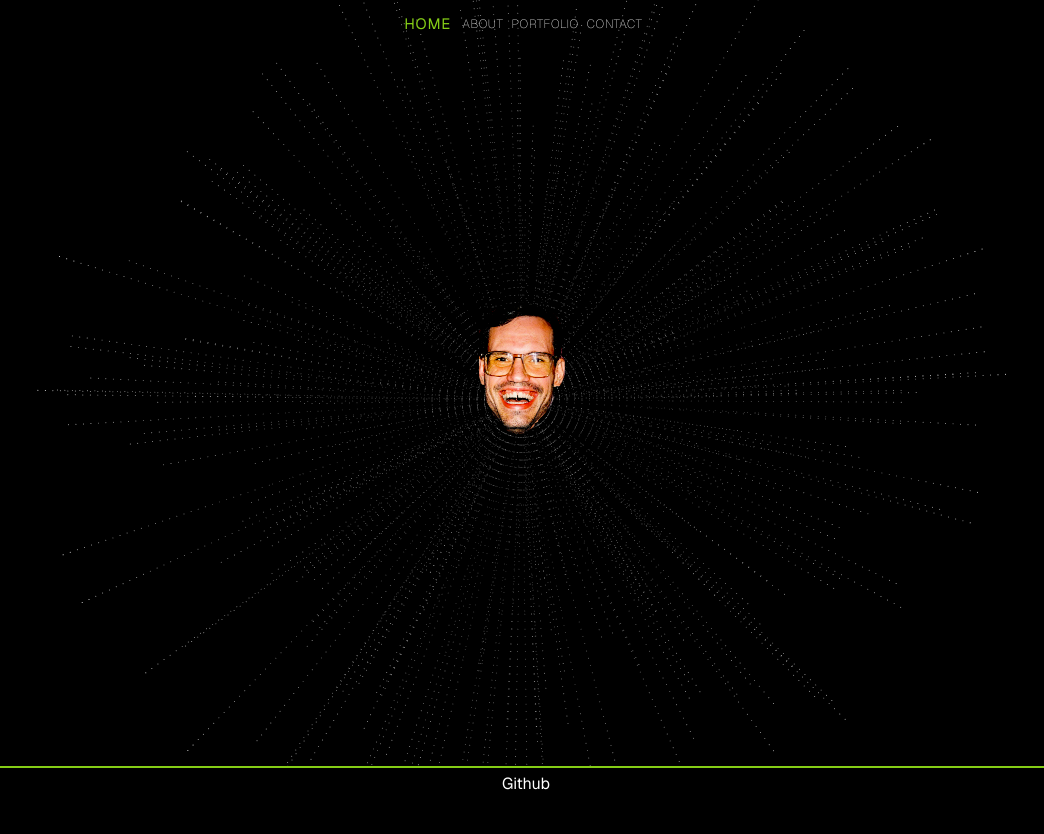
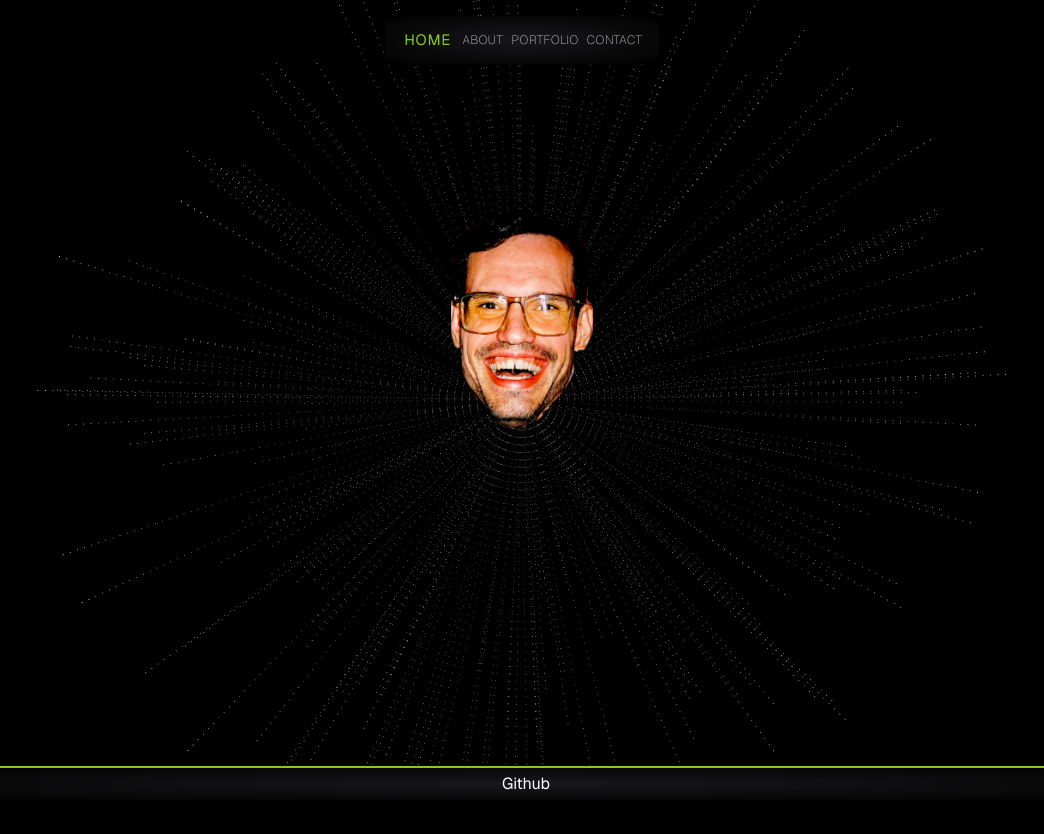
Before and after one commit to wobble-house/raf, a Next.js app: page / in a window 1280 px wide. Shown: the top 834 px of the page, without its empty margins (118-1162 px from the left). Built offline with nearby package versions, Linux system fonts and the light colour scheme.

Commit message:
updating styles

```diff
--- a/app/globals.css
+++ b/app/globals.css
@@ -12,7 +12,6 @@
     --color-destructive: 0 93 60;
     --color-black: 255, 255, 255;
     --color-white: 0, 0, 0,;
-    --color-red: 0 84.24 60;
     --foreground: #000000;
     --background: #ffffff;
     --transparent: 'transparent';
--- a/components/detailsCard.tsx
+++ b/components/detailsCard.tsx
@@ -24,12 +24,16 @@ export default function DetailsCard({
    }){
     return(
     <div className={`relative flex flex-col max-w-lg mx-auto justify-center gap-10`}>
-        <div className={`relative flex flex-col md:flex-row border-2 border-solid border-primary rounded-lg gap-8 md:gap-4 items-start justify-start z-30 group overflow-hidden `}>
-            <ImageHandler src={image.src} alt={image.alt} className='z-10 absolute md:px-20 pt-20'/>
-            <div className={`z-20 relative flex flex-col bg-gradient-to-r from-background from-25% via-transparent via-55% to-background to-75% px-4 pt-2 pb-4 w-full group min-h-[300px]`}>
-                <h1 className={`text-4xl md:text-5xl text-center font-extrabold text-primary hover:text-secondary group-hover:scale-105 transition-all ease-in-out font-sans`}>{title}</h1>
-                <hr className={`border-[1px] border-accent border-solid rounded-full my-2 w-full group-hover:w-5/6 mx-auto transition-all ease-in-out`}></hr>
-                <ul className="relative flex flex-col h-full list-inside list-disc p-2 group-hover:scale-105 font-mono">
+        <div className={`relative flex flex-col md:flex-row rounded-lg gap-8 md:gap-4 items-start justify-start group overflow-hidden overscroll-auto bg-gradient-radial from-zinc-900 to-background`}>
+            <ImageHandler src={image.src} alt={image.alt} className='z-20 absolute pt-20'/>
+            <div className={`z-20 relative flex flex-col px-4 pt-2 pb-4 w-full group min-h-[300px] shadow-2xl`}>
+                <h1 className={` z-50 text-4xl md:text-5xl text-center font-extrabold text-primary hover:text-secondary group-hover:scale-105 transition-all ease-in-out font-sans`}>{title}</h1>
+                <hr className={`border-[1px] border-primary border-solid rounded-full my-2 w-full group-hover:w-5/6 mx-auto transition-all ease-in-out`}></hr>
+
+            </div>
+        </div>
+        <div className={`flex flex-col p-4 gap-1 bg-gradient-radial from-zinc-900 to-background shadow-xl pt-8 overflow-hidden rounded-lg group`}>
+        <ul className="relative flex flex-col h-full list-inside list-disc p-2 group-hover:scale-105 font-mono">
                     <h3 className={`text-2xl font-mono text-foreground hover:scale-110 hover:text-primary hover:ml-6`}>{listTitle}</h3>
                     { list.map((item, index) => (
                     <li key={index} className={`text-foreground text-sm hover:scale-110 hover:ml-5 hover:text-primary`}>
@@ -37,11 +41,8 @@ export default function DetailsCard({
                     </li>
                     ))}
                 </ul>
-            </div>
-        </div>
-        <div className={`flex flex-col p-4 gap-1 bg-background pt-8 overflow-hidden border-2 border-solid border-primary rounded-lg group`}>
             <h2 className={`text-2xl font-extrabold text-primary hover:text-secondary group-hover:text-3xl transition-all ease-in-out font-sans`}>Details</h2>
-            <hr className="border-accent border-[1px] active:scale-110 w-full group-hover:w-4/5 my-2 transition-all ease-in-out"></hr>
+            <hr className="border-primary border-[1px] active:scale-110 w-full group-hover:w-4/5 my-2 transition-all ease-in-out"></hr>
             <p className={`font-mono`}>
                 {details}
             </p>
--- a/components/footer.tsx
+++ b/components/footer.tsx
@@ -2,7 +2,7 @@ import Link from "next/link";
 
 export default function Footer(){
     return (
-        <div className="w-full border-t-2 py-1 border-primary border-solid flex bottom-0 mx-auto justify-center fixed bg-background">
+        <div className="w-full border-t-2 py-1 border-primary border-solid flex bottom-0 mx-auto justify-center fixed bg-gradient-radial from-zinc-900 to-background">
             <div className="ml-2 my-auto">
         </div>
         <div className="flex flex-row justify-center gap-4 mx-auto">
--- a/components/nav.tsx
+++ b/components/nav.tsx
@@ -14,7 +14,7 @@ export default function Nav(){
         setNavbar(false)
     }
     return(
-        <nav className="flex relative z-80 md:justify-center top-0 w-full mt-4">
+        <nav className="flex relative z-10 md:justify-center top-0 mt-4 mx-auto rounded-md p-4 bg-gradient-radial from-zinc-900 to-background shadow-xl">
             <div className="flex flex-col-reverse md:flex-row flex-grow justify-end">
                 <button className="fixed z-90 md:hidden px-2 rounded-lg focus mr-auto mt-4 ml-5 transition ease-in-out" onMouseDown={handleMainNavButton}>
                   {navbar ? (
--- a/components/projectModal.tsx
+++ b/components/projectModal.tsx
@@ -18,8 +18,8 @@ export default function ProjectModal({id, details, title, image, list, listTitle
         >
           <div className={`flex transform justify-center items-center overscroll-contain px-3 pt-3 ${isModalOpen ? "animate-slideUpEnter":"animate-slideUpLeave"}`}>
             <div className="flex flex-col transform duration-300 ease-in-out p-2">
-              <button className="absolute justify-self-end right-0 top-0 hover:scale-105 rounded-full bg-red pb-1 z-40 -mt-2 -mr-2" onClick={!isModalOpen ? close : open }>
-                <span className="text-xl hover:animate-pulse m-3 text-background font-black">x</span>
+              <button className="absolute justify-self-end right-0 top-0 hover:scale-105 rounded-sm bg-red-600 pb-1 z-40 -mt-6 h-6 w-6" onClick={!isModalOpen ? close : open }>
+                <p className="text-2xl hover:animate-pulse -mt-[5px] text-gray-300 font-black">x</p>
               </button>
               <div ref={ref} className="">
                 <DetailsCard
@@ -35,8 +35,8 @@ export default function ProjectModal({id, details, title, image, list, listTitle
         </div>
         )
         else return (
-        <div id={id} key={`${id} modal closed`} className={`relative flex flex-col overscroll-none border-2 border-primary rounded-lg bg-background group aspect-video hover:text-center overflow-hidden hover:scale-125 z-10 group-hover:z-40 transition-all ease-in-out hover:border-secondary w-80 md:w-60 lg:w-80`} onClick={!isModalOpen ? open : close } style={{cursor: "pointer"}}>
-                <Image src={image.src} fill alt={image.alt} style={{objectFit: 'cover'}} sizes={'50vw'} className={`absolute blur-sm group-hover:blur-none transition-all ease-in-out group-hover:scale-150 group-hover:rotate-12 delay-100`}/>
+        <div id={id} key={`${id} modal closed`} className={`relative flex flex-col overscroll-none rounded-lg bg-background group aspect-video hover:text-center overflow-hidden hover:scale-125 z-10 group-hover:z-40 transition-all ease-in-out hover:border-secondary w-80 md:w-60 lg:w-80`} onClick={!isModalOpen ? open : close } style={{cursor: "pointer"}}>
+                <Image src={image.src} fill alt={image.alt} style={{objectFit: 'cover'}} sizes={'50vw'} className={`absolute blur-sm group-hover:blur-none group-hover:animate-wiggle transition-all ease-in-out group-hover:scale-150 group-hover:rotate-12 delay-100`}/>
                 <div className={`relative text-left justify-center flex flex-col p-2 drop-shadow-xl w-full rounded-md overflow-none mr-auto group-hover:mx-auto bg-gradient-to-t from-background from-80% to-transparent mt-auto transition ease-in-out overscroll-none`}>
 
                     <h2 className={`flex relative hover:text-secondary text-primary font-extrabold text-[7.2vw] md:text-[1.5vw] drop-shadow-4xl transition-all ease-in-out delay-150 scale-100 group-hover:text-[8vw] group-hover:md:text-[1.6vw] font-sans`}>{title}</h2>
--- a/components/ross-head.tsx
+++ b/components/ross-head.tsx
@@ -5,10 +5,10 @@ import { motion } from "framer-motion"
 export default function RossHead(){
     return(
         <motion.div
-        initial={{ y:80, scale:0}}
+        initial={{ y:0, scale:0}}
         animate={{ scale: 1}}
-        transition={{duration: 9, delay: 3}}
-        className="relative h-80 w-52 z-80">
+        transition={{duration: 9, delay: 1}}
+        className="relative h-80 w-52 z-80 drop-shadow-2xl">
         <Link href={'/about'}>
         <ImageHandler src={'/images/ross-head.png'} fill alt="Ross's head" className="scale-100 hover:scale-125 transition-all ease-in-out active:scale-110" />
         </Link>
--- a/tailwind.config.ts
+++ b/tailwind.config.ts
@@ -14,12 +14,35 @@ const config: Config = {
       ping: 'ping 1s cubic-bezier(0, 0, 0.2, 1) infinite',
       pulse: 'pulse 2s cubic-bezier(0.4, 0, 0.6, 1) infinite',
       bounce: 'bounce 1s infinite',
-      wiggle: 'wiggle 1s ease-in-out infinite',
+      wiggle: 'wiggle 3s ease-in-out infinite',
       slideUpEnter: 'slideUpEnter .3s ease-in-out',
       slideUpLeave: 'slideUpLeave .3s ease-in-out',
     },
     backgroundOpacity: ({ theme }) => theme('opacity'),
-    colors:{
+    colors: ({ colors }) => ({
+      inherit: colors.inherit,
+      current: colors.current,
+      slate: colors.slate,
+      gray: colors.gray,
+      zinc: colors.zinc,
+      neutral: colors.neutral,
+      stone: colors.stone,
+      orange: colors.orange,
+      amber: colors.amber,
+      yellow: colors.yellow,
+      lime: colors.lime,
+      green: colors.green,
+      emerald: colors.emerald,
+      teal: colors.teal,
+      cyan: colors.cyan,
+      sky: colors.sky,
+      blue: colors.blue,
+      indigo: colors.indigo,
+      violet: colors.violet,
+      purple: colors.purple,
+      fuchsia: colors.fuchsia,
+      rose: colors.rose,
+      red: colors.red,
       background: 'rgb(var(--color-background))',
       foreground: 'rgb(var(--color-foreground))',
       primary: 'rgb(var(--color-primary))',
@@ -28,8 +51,31 @@ const config: Config = {
       destructive: 'rgb(var(--color-desctructive))',
       black: 'rgb(var(--color-black))',
       white: 'rgb(var(--color-white))',
-      red: 'rgb(var(--color-red))',
-      transparent: 'transparent'
+      transparent: 'transparent',
+    }),
+    gradientColorStops: ({ theme }) => theme('colors'),
+    gradientColorStopPositions: {
+      '0%': '0%',
+      '5%': '5%',
+      '10%': '10%',
+      '15%': '15%',
+      '20%': '20%',
+      '25%': '25%',
+      '30%': '30%',
+      '35%': '35%',
+      '40%': '40%',
+      '45%': '45%',
+      '50%': '50%',
+      '55%': '55%',
+      '60%': '60%',
+      '65%': '65%',
+      '70%': '70%',
+      '75%': '75%',
+      '80%': '80%',
+      '85%': '85%',
+      '90%': '90%',
+      '95%': '95%',
+      '100%': '100%',
     },
     keyframes: {
       spin: {
@@ -59,8 +105,21 @@ const config: Config = {
         },
       },
       wiggle: {
-        '0%, 100%': { transform: 'rotate(-3deg)' },
-        '50%': { transform: 'rotate(3deg)' },
+        '0%': {
+          transform: 'rotate(-3deg) scaleX(1.1) scaleY(1.1)',
+        },
+       '25%': {
+        transform: 'scaleX(1.2) scaleY(1.2)',
+        },
+        '50%': {
+          transform: 'rotate(3deg) scaleX(1) scaleY(1)',
+        },
+        '75%': {
+          transform: 'scaleX(1.2) scaleY(1.2)',
+        },
+        '100%': {
+          transform: 'rotate(-3deg) scaleX(1.1) scaleY(1.1)',
+        },
       },
       slideUpEnter: {
         '0%': {
@@ -123,6 +182,9 @@ const config: Config = {
       100: '1',
     },
     extend: {
+      backgroundImage: {
+        'gradient-radial': 'radial-gradient(var(--tw-gradient-stops))',
+      },
       fontFamily: {
         sans: ['var(--font-geist-sans)'],
         mono: ['var(--font-geist-mono)'],
```
Also changed, not shown: lib/data.tsx (+12 -6 lines).
